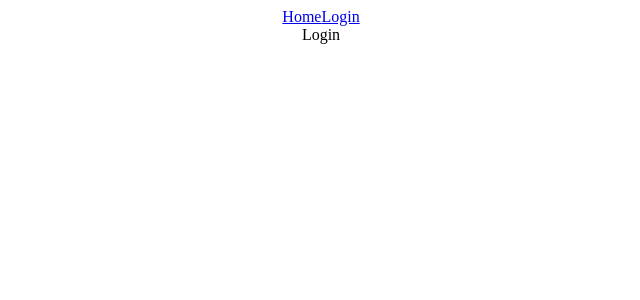
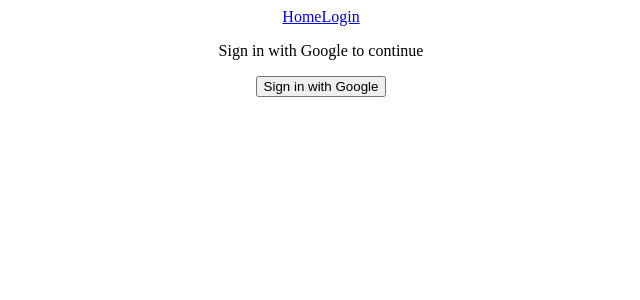
Before and after one commit to xmbalza/social-app, a React (Create React App) app: page /login in a window 1280 px wide. Shown: the top 300 px of the page, without its empty margins (319-959 px from the left). Built offline with nearby package versions, Linux system fonts and the light colour scheme; no server answers.

Commit message:
integrate google auth with login component. Add firebase config file to .gitignore for security

```diff
--- a/package.json
+++ b/package.json
@@ -10,6 +10,7 @@
     "@types/node": "^16.7.13",
     "@types/react": "^18.0.0",
     "@types/react-dom": "^18.0.0",
+    "firebase": "^9.15.0",
     "react": "^18.2.0",
     "react-dom": "^18.2.0",
     "react-router-dom": "^6.5.0",
--- a/src/pages/login.tsx
+++ b/src/pages/login.tsx
@@ -1,6 +1,18 @@
+import { auth, provider } from '../config/firebase';
+import { signInWithPopup } from 'firebase/auth';
+
+
 const Login = () => {
+    const signInWithGoogle = async () => {
+        const result = await signInWithPopup(auth, provider);
+        console.log(result);
+    };
+
     return (
-        <div> Login </div>
+        <div>
+            <p>Sign in with Google to continue </p>
+            <button onClick={signInWithGoogle}>Sign in with Google</button>
+        </div>
      );
 }
 
```
Also changed, not shown: 2 other files (tests, documents, lock files or other folders).
